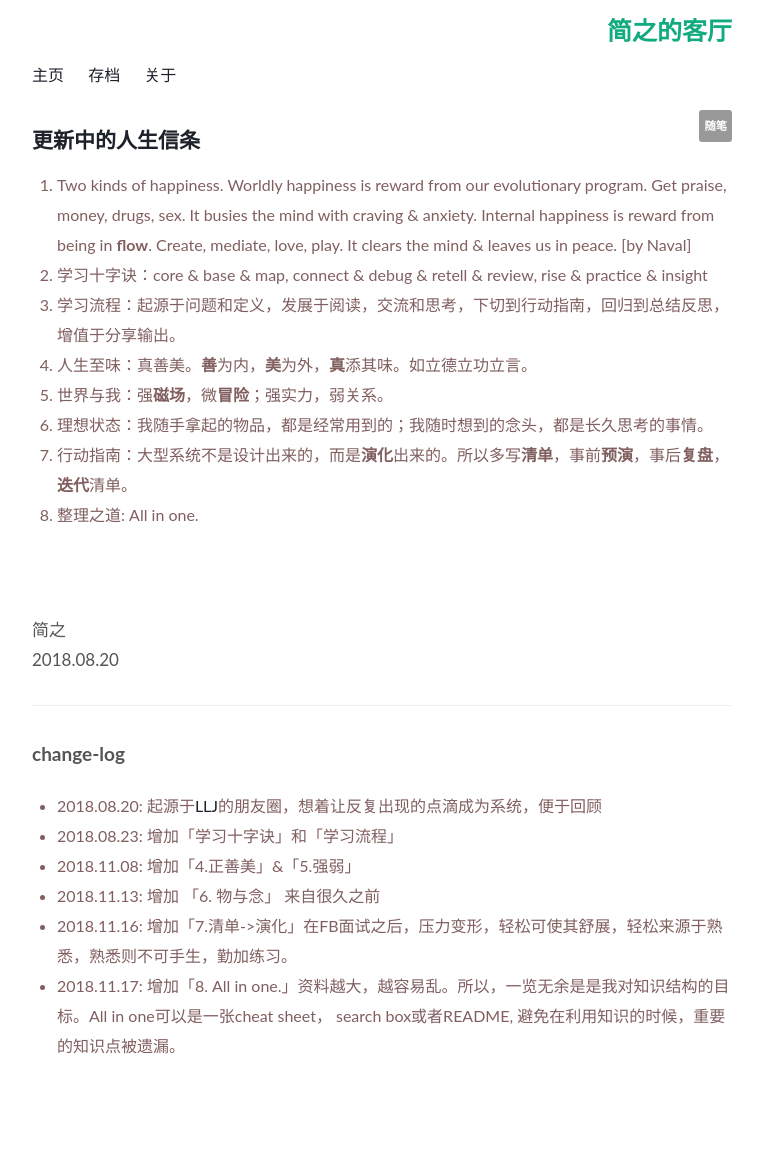
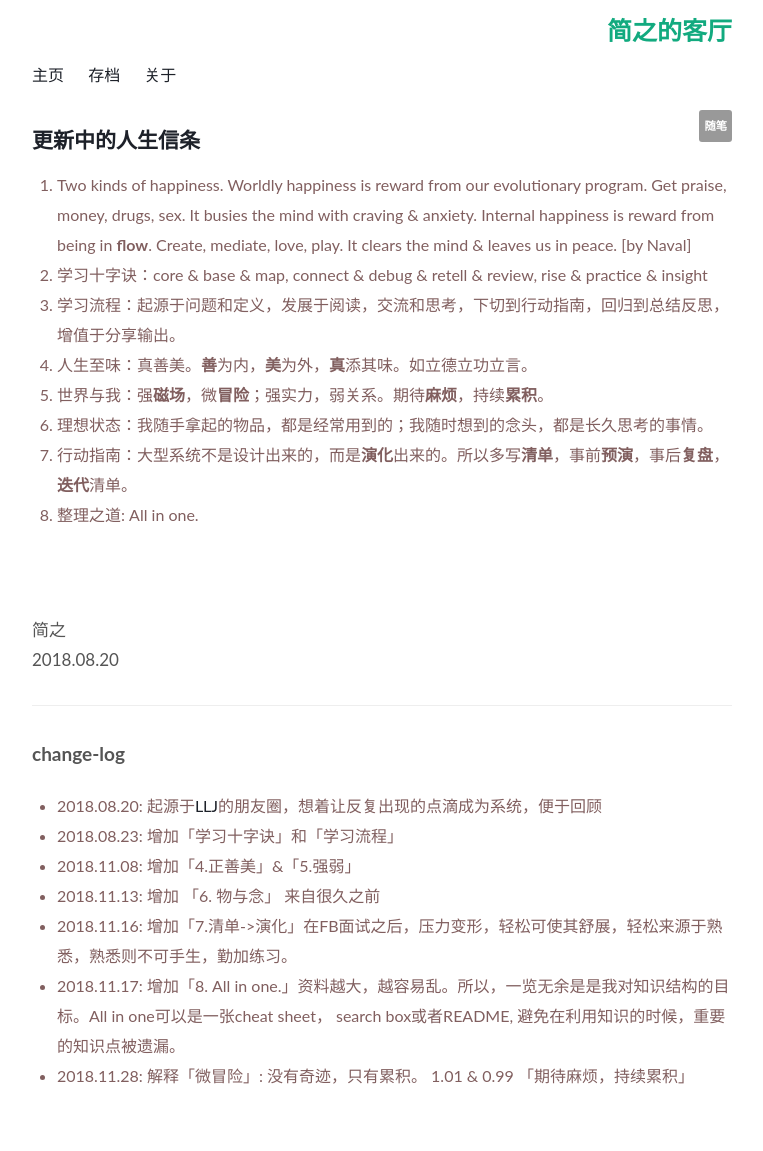
Before and after one commit to WillWang-X/willwang-x.github.io, a Jekyll site: the page built from _posts/2018-10-20-mottos.md, in a window 1280 px wide. Shown: the whole page, without its empty margins (258-1021 px from the left). Built offline with Jekyll 4.4.1, drawn with Linux system fonts in a browser that asks for light colours; before the commit the page ends 1121 px from its top, so only the background shows below that.

Commit message:
add 1.01 & 0.99 principle

```diff
--- a/_posts/2018-10-20-mottos.md
+++ b/_posts/2018-10-20-mottos.md
@@ -14,7 +14,7 @@
 2. 学习十字诀：core & base & map, connect & debug & retell & review, rise & practice & insight
 3. 学习流程：起源于问题和定义，发展于阅读，交流和思考，下切到行动指南，回归到总结反思，增值于分享输出。
 4. 人生至味：真善美。**善**为内，**美**为外，**真**添其味。如立德立功立言。
-5. 世界与我：强**磁场**，微**冒险**；强实力，弱关系。[](被动进步的氛围，新鲜有趣的燃料，如山Github，如水Linkedin。)<span style="color:white;">!</span>
+5. 世界与我：强**磁场**，微**冒险**；强实力，弱关系。期待**麻烦**，持续**累积**。[](被动进步的氛围，新鲜有趣的燃料，做事如山Github，做人如水Linkedin。没有奇迹，只有累积。[1.01 vs 0.99](https://i.imgur.com/Kb6UQ5A.jpg) )<span style="color:white;">!</span>
 6. 理想状态：我随手拿起的物品，都是经常用到的；我随时想到的念头，都是长久思考的事情。
 7. 行动指南：大型系统不是设计出来的，而是**演化**出来的。所以多写**清单**，事前**预演**，事后**复盘**，**迭代**清单。
 8. 整理之道: All in one.
@@ -34,3 +34,4 @@
 -  2018.11.13: 增加 「6. 物与念」 来自很久之前
 -  2018.11.16: 增加「7.清单->演化」在FB面试之后，压力变形，轻松可使其舒展，轻松来源于熟悉，熟悉则不可手生，勤加练习。
 -  2018.11.17: 增加「8. All in one.」资料越大，越容易乱。所以，一览无余是是我对知识结构的目标。All in one可以是一张cheat sheet， search box或者README, 避免在利用知识的时候，重要的知识点被遗漏。
+-  2018.11.28: 解释「微冒险」: 没有奇迹，只有累积。 1.01 & 0.99 「期待麻烦，持续累积」
```
